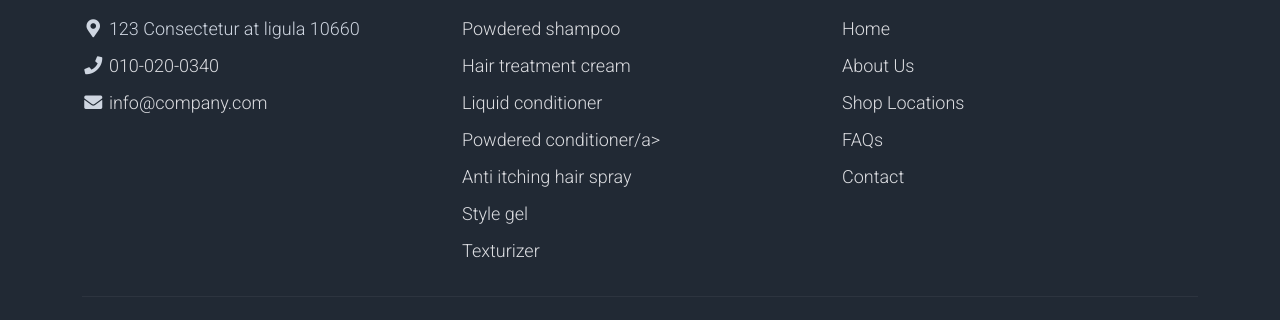
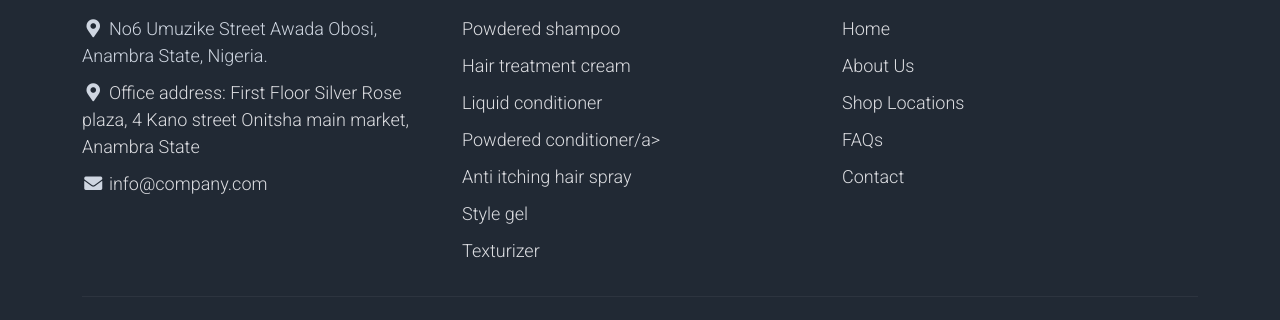
Before and after one commit to Porkalaikarthika/OZ-Glow, a plain HTML site: page index.html in a window 1280 px wide. Shown: the part 2384-2704 px from the top of the page. Drawn offline with Linux system fonts and the light colour scheme.

Commit message:
changes made on address

```diff
--- a/index.html
+++ b/index.html
@@ -164,25 +164,7 @@
                     </div>
                 </div>
             </div>
-            <!-- <div class="carousel-item">
-                <div class="container">
-                    <div class="row p-5">
-                        <div class="mx-auto col-md-8 col-lg-6 order-lg-last">
-                            <img class="img-fluid" src="./assets/img/banner_img_03.jpg" alt="">
-                        </div>
-                        <div class="col-lg-6 mb-0 d-flex align-items-center">
-                            <div class="text-align-left">
-                                <h1 class="h1">Repr in voluptate</h1>
-                                <h3 class="h2">Ullamco laboris nisi ut </h3>
-                                <p>
-                                    We bring you 100% free CSS templates for your websites.
-                                    If you wish to support TemplateMo, please make a small contribution via PayPal or tell your friends about our website. Thank you.
-                                </p>
-                            </div>
-                        </div>
-                    </div>
-                </div>
-            </div> -->
+
         </div>
         <a class="carousel-control-prev text-decoration-none w-auto ps-3" href="#template-mo-zay-hero-carousel" role="button" data-bs-slide="prev">
             <i class="fas fa-chevron-left"></i>
@@ -341,11 +323,11 @@
                     <ul class="list-unstyled text-light footer-link-list">
                         <li>
                             <i class="fas fa-map-marker-alt fa-fw"></i>
-                            123 Consectetur at ligula 10660
+                            No6 Umuzike Street Awada Obosi, Anambra State, Nigeria.
                         </li>
                         <li>
-                            <i class="fa fa-phone fa-fw"></i>
-                            <a class="text-decoration-none" href="tel:010-020-0340">010-020-0340</a>
+                            <i class="fas fa-map-marker-alt fa-fw"></i>
+                            <a class="text-decoration-none" href="#">Office address: First Floor Silver Rose plaza, 4 Kano street Onitsha main market, Anambra State</a>
                         </li>
                         <li>
                             <i class="fa fa-envelope fa-fw"></i>
```
